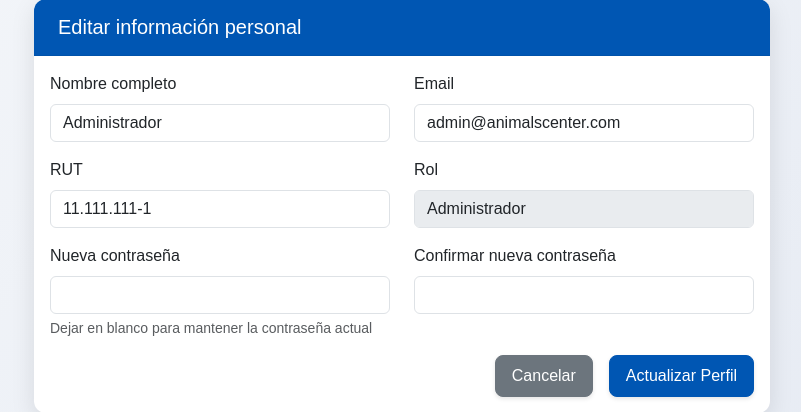
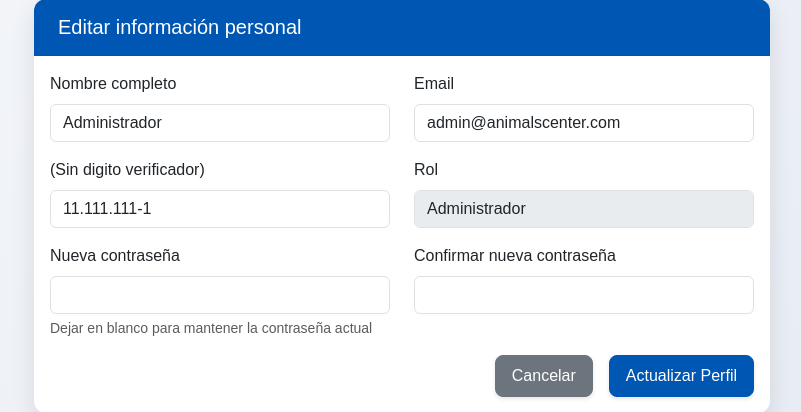
Before and after one commit to Aplicaciones-Web-Chile/animalscenter-b2b, a PHP site: page /perfil.php in a window 1280 px wide. Shown: the part 171-583 px from the top of the page, without its empty margins (238-1039 px from the left). Run offline with PHP 8.4, Linux system fonts and the light colour scheme; a user stored in the database is signed in; data comes from the database, SQL or seed files in the repository.

Commit message:
Arreglar formato de RUT
El rut de usuario solo permite los primeros 8 Dígitos, no debe ingresarse el dígito verificador

```diff
--- a/public/perfil.php
+++ b/public/perfil.php
@@ -58,16 +58,13 @@ if ($_SERVER['REQUEST_METHOD'] === 'POST' && isset($_POST['actualizar_perfil']))
     }
 
     // Validar RUT chileno (acepta con o sin formato)
-    $rutOriginal = $rut; // Guardar el formato original para mostrar errores
+    $rutOriginal = $rut; // Guardar el original para mostrar errores
 
-    // Ver si tiene formato y validarlo
-    if (preg_match('/^[0-9]{1,2}\.[0-9]{3}\.[0-9]{3}-[0-9kK]$/', $rut)) {
-        // Si tiene formato, limpiarlo para almacenamiento
-        $rut = limpiarRut($rut);
-    } else if (!preg_match('/^[0-9]{7,8}[0-9kK]$/', $rut)) {
-        // Si no tiene formato válido ni es un RUT limpio válido
-        $errores[] = 'El formato del RUT debe ser XX.XXX.XXX-X o bien un RUT numérico';
+    // Validar que el RUT tenga solo números y máximo 6 dígitos
+    if (!preg_match('/^[0-9]{1,8}$/', $rut)) {
+        $errores[] = 'El RUT debe contener solo números, sin puntos ni guión, y tener un máximo de 8 dígitos. Ejemplo válido: 781392';
     }
+
 
     // Verificar si el email ya existe para otro usuario
     if (!empty($email) && $email !== $usuario['email']) {
@@ -167,7 +164,7 @@ include 'header.php';
 
                         <div class="row mb-3">
                             <div class="col-md-6">
-                                <label for="rut" class="form-label">RUT</label>
+                                <label for="rut" class="form-label"> (Sin digito verificador)</label>
                                 <input type="text" class="form-control" id="rut" name="rut"
                                        placeholder="Ej: 12.345.678-9"
                                        value="<?php echo !empty($usuario['rut']) ? htmlspecialchars($usuario['rut']) : ''; ?>" required>
```
Also changed, not shown: public/usuarios.php (+8 -13 lines).
